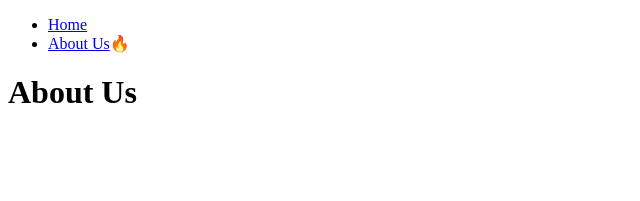
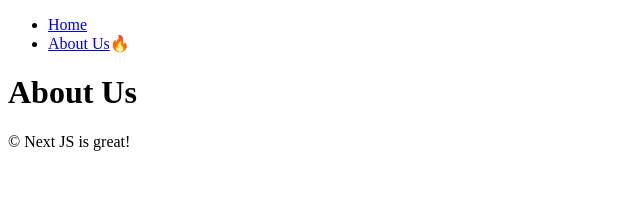
Before and after one commit to danielhc0228/nextjs-tutorial, a Next.js app: page /about-us in a window 1280 px wide. Shown: the top 201 px of the page, without its empty margins (0-640 px from the left). Built offline with nearby package versions, Linux system fonts and the light colour scheme.

Commit message:
learn how to use layout.tsx and how to use a separate layout.tsx for a certain files and folders

```diff
--- /dev/null
+++ b/app/about-us/layout.tsx
@@ -0,0 +1,12 @@
+export default function AboutUsLayout({
+    children,
+}: {
+    children: React.ReactNode;
+}) {
+    return (
+        <div>
+            {children}
+            &copy; Next JS is great!
+        </div>
+    );
+}
--- a/app/about-us/page.tsx
+++ b/app/about-us/page.tsx
@@ -1,9 +1,6 @@
-import Navigation from "../components/navigation";
-
 export default function AboutUs() {
     return (
         <>
-            <Navigation />
             <h1>About Us</h1>
         </>
     );
--- a/app/layout.tsx
+++ b/app/layout.tsx
@@ -1,16 +1,21 @@
+import Navigation from "./components/navigation";
+
 export const metadata = {
-  title: 'Next.js',
-  description: 'Generated by Next.js',
-}
+    title: "Next.js",
+    description: "Generated by Next.js",
+};
 
 export default function RootLayout({
-  children,
+    children,
 }: {
-  children: React.ReactNode
+    children: React.ReactNode;
 }) {
-  return (
-    <html lang="en">
-      <body>{children}</body>
-    </html>
-  )
+    return (
+        <html lang='en'>
+            <body>
+                <Navigation />
+                {children}
+            </body>
+        </html>
+    );
 }
```
